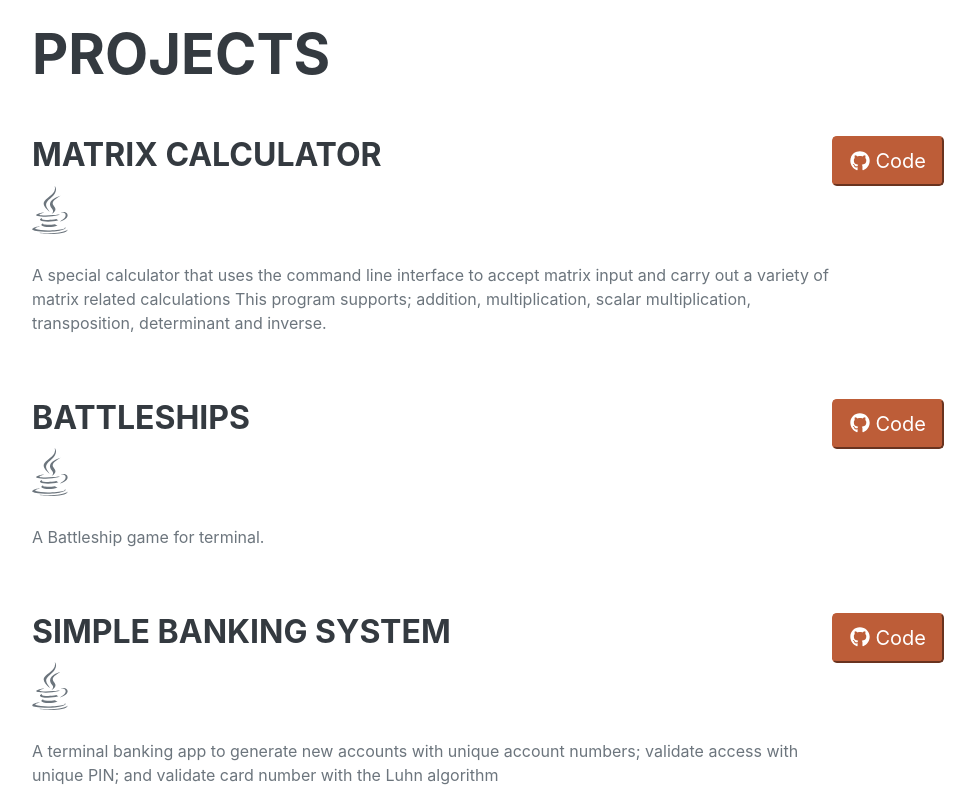
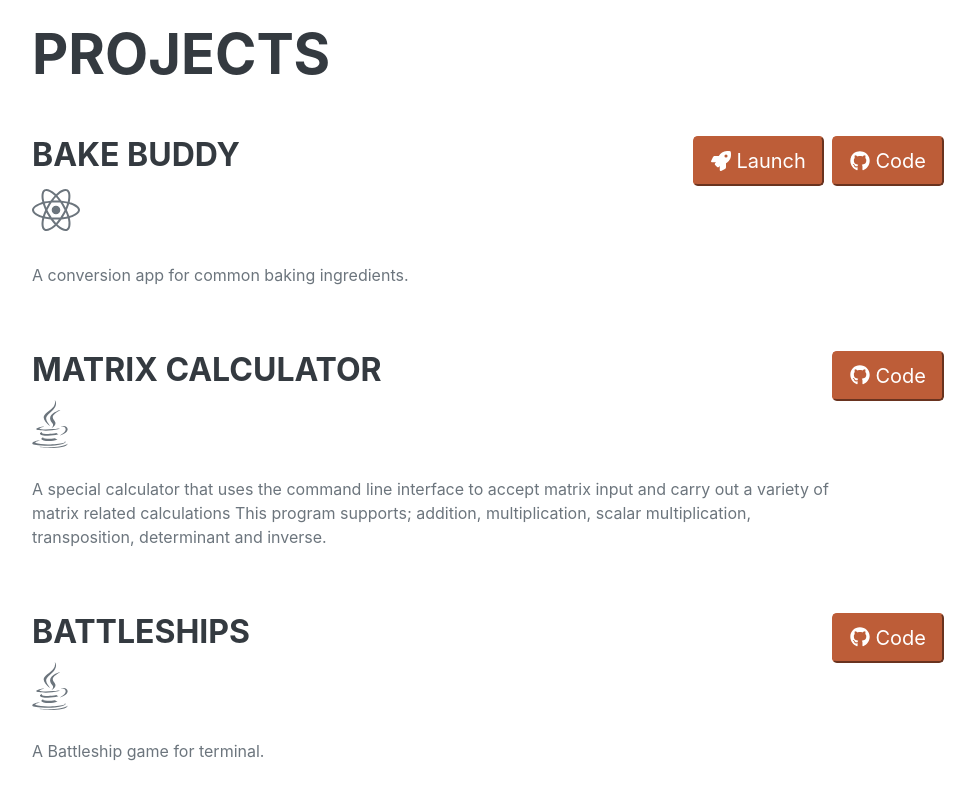
Before and after one commit to lsneddon-cmd/Portfolio_Site_React, a React (Create React App) app: page / in a window 1280 px wide. Shown: the part 860-1660 px from the top of the page, without its empty margins (288-1263 px from the left). Built offline with nearby package versions, Linux system fonts and the light colour scheme; a web font is replaced by a local one.

Commit message:
extracted projects as array of objects to be passed as props to Project component

```diff
--- /dev/null
+++ b/src/Components/Projects/Project.jsx
@@ -0,0 +1,38 @@
+import React from "react";
+
+const Project = (props) => {
+  return (
+    <div class="d-flex flex-column flex-md-row justify-content-between mb-5">
+      <div class="flex-grow-1">
+        <h3 class="mb-0">{props.title}</h3>
+        <ul class="list-inline dev-icons">
+          <li class="list-inline-item">
+            <i class="fab fa-react"></i>
+          </li>
+        </ul>
+        <p>{props.description}</p>
+      </div>
+      <a
+        href={props.launchUrl}
+        target="_blank"
+        rel="noreferrer"
+      >
+        <button class="btn-primary btn-lg code-button">
+          <i class="fa fa-rocket"></i> Launch
+        </button>
+      </a>
+      &ensp;
+      <a
+        href={props.codeUrl}
+        target="_blank"
+        rel="noreferrer"
+      >
+        <button class="btn-primary btn-lg code-button">
+          <i class="fab fa-github"></i> Code
+        </button>
+      </a>
+    </div>
+  );
+};
+
+export default Project;
--- a/src/Components/Projects/Projects.jsx
+++ b/src/Components/Projects/Projects.jsx
@@ -1,10 +1,53 @@
 import React from "react";
+import Project from './Project';
+
+const projectsData = [
+  {
+    title: "Bake Buddy",
+    description: "A conversion app for common baking ingredients.",
+    codeUrl: "https://github.com/lsneddon-cmd/Bake_Buddy_React",
+    launchUrl: "https://bake-buddy.netlify.app/",
+    techStack: ["react"],
+  },
+  {
+    title: "Matrix Calculator",
+    description: `A special calculator that uses the command line interface to accept matrix input and carry out a variety of matrix related calculations This program supports; addition, multiplication, scalar multiplication, transposition, determinant and inverse.`,
+    codeUrl:
+      "https://github.com/lsneddon-cmd/MatrixCalculator/tree/master/src/com/lsneddon/matrixCalculator",
+    launchUrl: null,
+    techStack: ["java"],
+  },
+  {
+    title: "Battleships",
+    description: "A Battleship game for terminal.",
+    codeUrl:
+      "https://github.com/lsneddon-cmd/Battleship/tree/master/Battleship/task/src/battleship",
+    launchUrl: null,
+    techStack: ["java"],
+  },
+  {
+    title: "Simple Banking System",
+    description: `A terminal banking app to generate new accounts with unique account numbers; validate access with unique PIN; and validate card number with the Luhn algorithm`,
+    codeUrl:
+      "https://github.com/lsneddon-cmd/Simple_Banking_System/tree/master/Simple%20Banking%20System/task/src/banking",
+    launchUrl: null,
+    techStack: ["java"],
+  },
+];
 
 const Projects = () => {
   return (
     <section class="resume-section" id="projects">
       <div class="resume-section-content">
         <h2 class="mb-5">Projects</h2>
+
+        <Project
+          title={projectsData[0].title}
+          description={projectsData[0].description}
+          codeUrl={projectsData[0].codeUrl}
+          launchUrl={projectsData[0].launchUrl}
+          techStack={projectsData[0].techStack[0]}
+        />
 
         <div class="d-flex flex-column flex-md-row justify-content-between mb-5">
           <div class="flex-grow-1">
@@ -78,26 +121,10 @@ const Projects = () => {
           </a>
         </div>
 
-        <div class="d-flex flex-column flex-md-row justify-content-between mb-5">
-          <div class="flex-grow-1">
-            <h3 class="mb-0">Bake buddy</h3>
-            <ul class="list-inline dev-icons">
-              <li class="list-inline-item">
-                <i class="fab fa-react"></i>
-              </li>
-            </ul>
-            <p>A conversion app for common baking ingredients.</p>
-          </div>
-          <a
-            href="https://github.com/lsneddon-cmd/Bake_Buddy_React"
-            target="_blank"
-            rel="noreferrer"
-          >
-            <button class="btn-primary btn-lg code-button">
-              <i class="fab fa-github"></i> Code
-            </button>
-          </a>
-        </div>
+
+
+
+
       </div>
     </section>
   );
```
